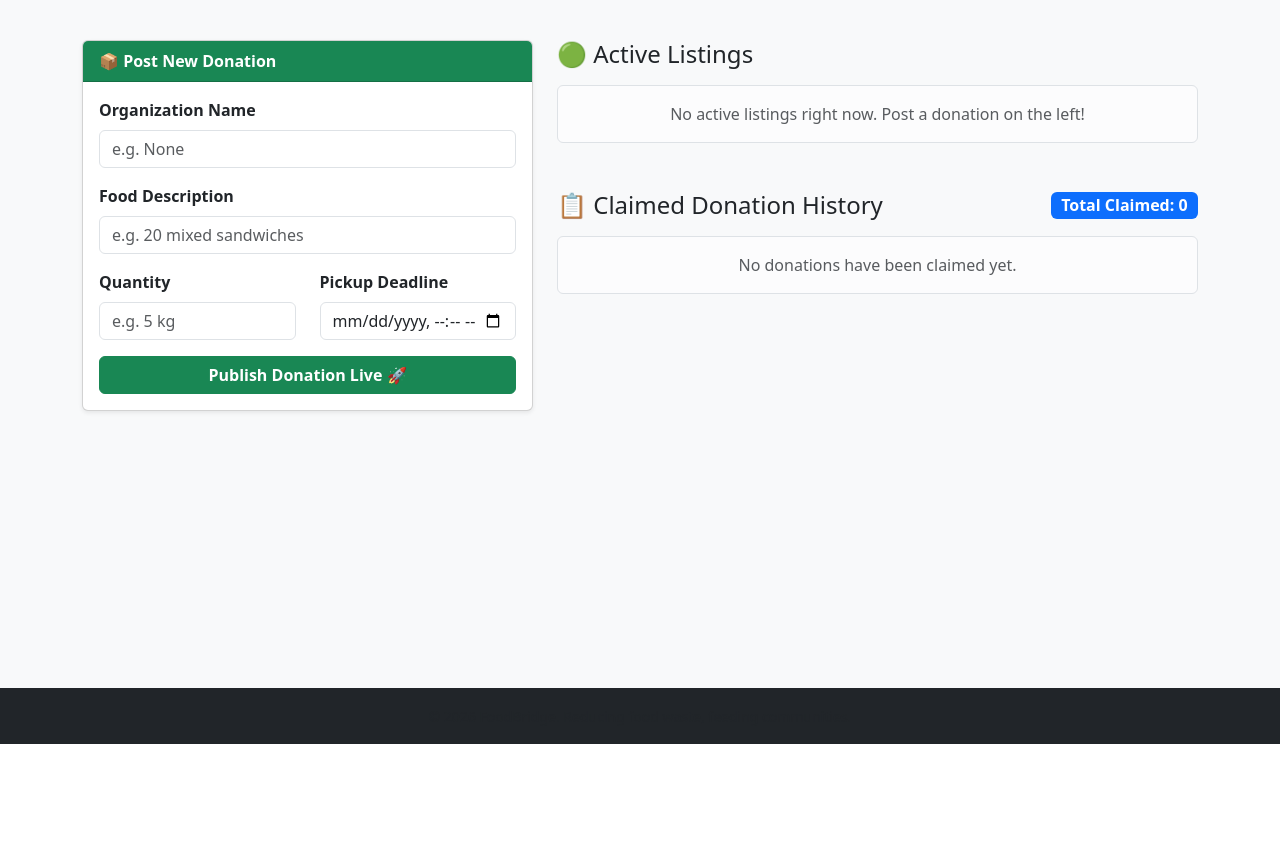
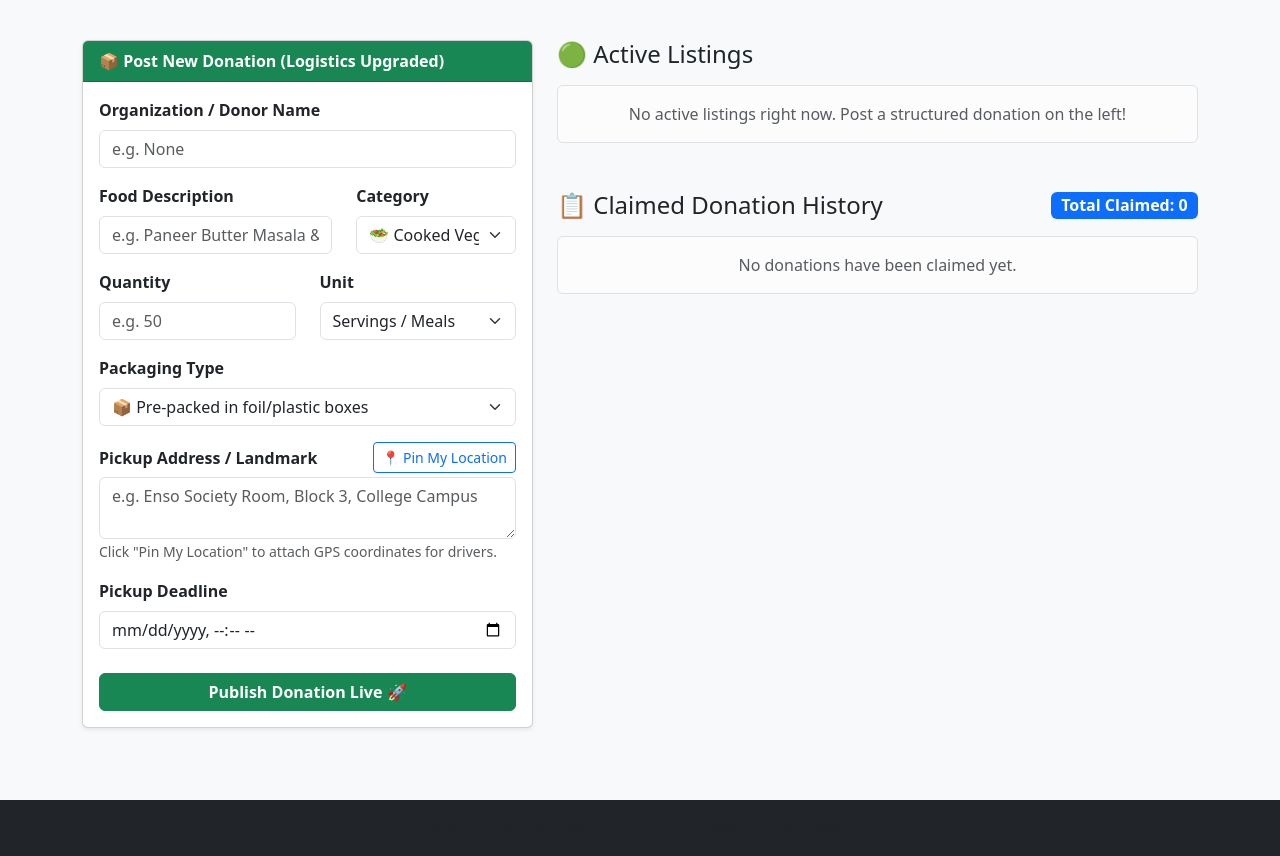
Before and after one commit to Vivekvib/FoodBridge, a Flask app: template templates/donor.html in a window 1280 px wide. Shown: the part 56-912 px from the top of the page. Before the commit the page ends 800 px from the top, so only its background shows below. Run offline with Flask 3, Linux system fonts and the light colour scheme; the template is opened without the code that fills it, so the values that code supplies are empty; some libraries are stand-ins or nearby versions.

Commit message:
Enhancing the donation form

```diff
--- a/app.py
+++ b/app.py
@@ -139,34 +139,69 @@ def index():
 @app.route('/donor', methods=['GET', 'POST'])
 @login_required
 def donor():
-    if session['role'] != 'donor':
-        flash("Access Denied: You are logged in as an NGO.", "warning")
+    if session.get('role') != 'donor':
+        flash("Unauthorized access.", "danger")
         return redirect(url_for('index'))
 
     if request.method == 'POST':
-        new_donation_id = execute_query(
-            'INSERT INTO donations (donor_id, org_name, food_item, quantity, expiry_datetime) VALUES (?, ?, ?, ?, ?)',
-            (session['user_id'], request.form['org_name'], request.form['food_item'], request.form['quantity'], request.form['expiry']),
-            commit=True,
-            return_id=True
+        # Grab structured form fields
+        org_name = request.form.get('org_name')
+        food_item = request.form.get('food_item')
+        category = request.form.get('category', 'Cooked Veg')
+
+        # Ensure quantity is stored as a clean integer
+        try:
+            quantity = int(request.form.get('quantity', 0))
+        except ValueError:
+            quantity = 0
+
+        unit = request.form.get('unit', 'Servings')
+        packaging_note = request.form.get('packaging_note', 'Not specified')
+        address = request.form.get('address', 'Address not provided')
+        expiry = request.form.get('expiry')
+
+        # Optional GPS coordinates from hidden form fields
+        latitude = request.form.get('latitude')
+        longitude = request.form.get('longitude')
+        lat_val = float(latitude) if latitude and latitude.strip() else None
+        lng_val = float(longitude) if longitude and longitude.strip() else None
+
+        if quantity <= 0:
+            flash("Please enter a valid quantity greater than 0.", "warning")
+            return redirect(url_for('donor'))
+
+        # Insert new structured listing into database
+        insert_query = """
+            INSERT INTO donations
+            (donor_id, org_name, food_item, category, quantity, unit, packaging_note, address, latitude, longitude, expiry_datetime, status)
+            VALUES (?, ?, ?, ?, ?, ?, ?, ?, ?, ?, ?, 'Active')
+        """
+        execute_query(
+            insert_query,
+            (
+                session['user_id'],
+                org_name,
+                food_item,
+                category,
+                quantity,
+                unit,
+                packaging_note,
+                address,
+                lat_val,
+                lng_val,
+                expiry
+            ),
+            commit=True
         )
 
-        # NOTIFY ALL NGOs about new donation
-        ngos = execute_query("SELECT id FROM users WHERE role = 'ngo'", fetchall=True)
-        for ngo in ngos:
-            msg = f"New Donation Alert: {request.form['food_item']} from {request.form['org_name']}"
-            execute_query(
-                'INSERT INTO notifications (user_id, message, type, related_id) VALUES (?, ?, ?, ?)',
-                (ngo['id'], msg, 'new_donation', new_donation_id),
-                commit=True
-            )
+        flash("Donation listed live with structured logistics data! 🚀", "success")
+        return redirect(url_for('donor'))
 
-        flash('Donation listed! NGOs have been notified.', 'success')
-
+    # GET request: fetch existing donations for this donor
     my_donations = execute_query(
-        'SELECT * FROM donations WHERE donor_id = ? ORDER BY created_at DESC',
+        "SELECT * FROM donations WHERE donor_id = ? ORDER BY id DESC",
         (session['user_id'],),
-        fetchall=True
+        fetch=True
     )
     return render_template('donor.html', my_donations=my_donations)
 
--- a/templates/donor.html
+++ b/templates/donor.html
@@ -2,34 +2,81 @@
 {% block content %}
 <div class="row mt-3">
 
-  <!-- LEFT COLUMN: Post New Donation Form -->
+  <!-- LEFT COLUMN: Upgraded Structured Donation Form -->
   <div class="col-md-5 mb-4">
     <div class="card shadow-sm">
       <div class="card-header bg-success text-white fw-bold">
-        📦 Post New Donation
+        📦 Post New Donation (Logistics Upgraded)
       </div>
       <div class="card-body">
-        <form method="POST" action="{{ url_for('donor') }}">
+        <form method="POST" action="{{ url_for('donor') }}" id="donationForm">
+
+          <!-- Hidden Fields for GPS Coordinates -->
+          <input type="hidden" name="latitude" id="latInput">
+          <input type="hidden" name="longitude" id="lngInput">
 
           <div class="mb-3">
-            <label class="form-label fw-semibold">Organization Name</label>
+            <label class="form-label fw-semibold">Organization / Donor Name</label>
             <input type="text" name="org_name" class="form-control" placeholder="e.g. {{ session.get('username') }}" required>
           </div>
 
-          <div class="mb-3">
-            <label class="form-label fw-semibold">Food Description</label>
-            <input type="text" name="food_item" class="form-control" placeholder="e.g. 20 mixed sandwiches" required>
+          <div class="row mb-3">
+            <div class="col-7">
+              <label class="form-label fw-semibold">Food Description</label>
+              <input type="text" name="food_item" class="form-control" placeholder="e.g. Paneer Butter Masala & Roti" required>
+            </div>
+            <div class="col-5">
+              <label class="form-label fw-semibold">Category</label>
+              <select name="category" class="form-select" required>
+                <option value="Cooked Veg">🥗 Cooked Veg</option>
+                <option value="Cooked Non-Veg">🍗 Cooked Non-Veg</option>
+                <option value="Raw Grains">🌾 Raw Grains</option>
+                <option value="Baked Goods">🍞 Baked Goods</option>
+                <option value="Beverages">🧃 Beverages</option>
+              </select>
+            </div>
           </div>
 
           <div class="row mb-3">
             <div class="col-6">
               <label class="form-label fw-semibold">Quantity</label>
-              <input type="text" name="quantity" class="form-control" placeholder="e.g. 5 kg" required>
+              <input type="number" name="quantity" class="form-control" placeholder="e.g. 50" min="1" required>
             </div>
             <div class="col-6">
-              <label class="form-label fw-semibold">Pickup Deadline</label>
-              <input type="datetime-local" name="expiry" class="form-control" required>
+              <label class="form-label fw-semibold">Unit</label>
+              <select name="unit" class="form-select" required>
+                <option value="Servings">Servings / Meals</option>
+                <option value="Kg">Kg</option>
+                <option value="Liters">Liters</option>
+                <option value="Boxes">Boxes / Packets</option>
+                <option value="Pieces">Pieces</option>
+              </select>
             </div>
+          </div>
+
+          <div class="mb-3">
+            <label class="form-label fw-semibold">Packaging Type</label>
+            <select name="packaging_note" class="form-select" required>
+              <option value="Pre-packed in containers">📦 Pre-packed in foil/plastic boxes</option>
+              <option value="Bulk vessels - bring containers">🍲 In bulk vessels (bring containers)</option>
+              <option value="Original manufacturer packaging">🏷️ Original manufacturer packaging</option>
+            </select>
+          </div>
+
+          <div class="mb-3">
+            <div class="d-flex justify-content-between align-items-center mb-1">
+              <label class="form-label fw-semibold mb-0">Pickup Address / Landmark</label>
+              <button type="button" class="btn btn-sm btn-outline-primary" id="geoBtn" onclick="getLocation()">
+                📍 Pin My Location
+              </button>
+            </div>
+            <textarea name="address" class="form-control" rows="2" placeholder="e.g. Enso Society Room, Block 3, College Campus" required></textarea>
+            <small class="text-muted" id="geoStatus">Click "Pin My Location" to attach GPS coordinates for drivers.</small>
+          </div>
+
+          <div class="mb-4">
+            <label class="form-label fw-semibold">Pickup Deadline</label>
+            <input type="datetime-local" name="expiry" class="form-control" required>
           </div>
 
           <button type="submit" class="btn btn-success w-100 fw-bold">
@@ -54,23 +101,33 @@
           <div class="card-body">
             <div class="d-flex justify-content-between align-items-start mb-2">
               <div>
+                <span class="badge bg-light text-dark border mb-1">{{ d.category }}</span>
                 <h5 class="card-title text-success mb-1">{{ d.food_item }}</h5>
-                <small class="text-muted">
-                  Qty: {{ d.quantity }} | Expires: {{ (d.expiry_datetime | string)[:16] if d.expiry_datetime else '' }}
-                </small>
+                <div class="fw-semibold">
+                  Qty: {{ d.quantity }} {{ d.unit }} &bull;
+                  <small class="text-muted">Expires: {{ (d.expiry_datetime | string)[:16] if d.expiry_datetime else '' }}</small>
+                </div>
               </div>
               <span class="badge bg-success">Active (Listed)</span>
+            </div>
+
+            <div class="bg-light p-2 rounded mb-2" style="font-size: 0.85rem;">
+              <div><strong>📍 Address:</strong> {{ d.address }}</div>
+              <div><strong>📦 Packaging:</strong> {{ d.packaging_note }}</div>
+              {% if d.latitude and d.longitude %}
+                <div class="text-primary mt-1">✓ GPS Location Pinned</div>
+              {% endif %}
             </div>
 
             <hr class="my-2">
 
             <div class="d-flex justify-content-between align-items-center">
               <small class="text-muted">
-                Posted on: {{ (d.created_at | string)[:16] if d.created_at else '' }}
+                Posted: {{ (d.created_at | string)[:16] if d.created_at else '' }}
               </small>
 
               <div class="d-flex gap-2">
-                <!-- Delete/Cancel Listing Button -->
+                <!-- Delete Listing Button -->
                 <form method="POST" action="{{ url_for('delete_donation', donation_id=d.id) }}"
                       onsubmit="return confirm('Remove this listing?');">
                   <button type="submit" class="btn btn-outline-danger btn-sm">
@@ -90,15 +147,13 @@
 
     {% if active_count.val == 0 %}
       <div class="alert alert-light border text-center text-muted mb-4">
-        No active listings right now. Post a donation on the left!
+        No active listings right now. Post a structured donation on the left!
       </div>
     {% endif %}
 
-    <!-- 2. CLAIMED DONATION HISTORY (Compact Log) -->
+    <!-- 2. CLAIMED DONATION HISTORY -->
     <div class="d-flex justify-content-between align-items-center mt-5 mb-3">
       <h4 class="mb-0">📋 Claimed Donation History</h4>
-
-      <!-- Counter Badge for Completed Donations -->
       {% set claimed_count = namespace(val=0) %}
       {% for d in my_donations %}
         {% if d.status|lower == 'claimed' %}
@@ -113,15 +168,12 @@
         {% for d in my_donations %}
           {% if d.status|lower == 'claimed' %}
             <div class="list-group-item d-flex justify-content-between align-items-center py-3">
-              <!-- Item Details -->
               <div class="me-3">
                 <div class="fw-bold text-dark">{{ d.food_item }}</div>
                 <div class="text-muted" style="font-size: 0.85rem;">
-                  Qty: {{ d.quantity }} &bull; Posted: {{ (d.created_at | string)[:16] if d.created_at else '' }}
+                  Qty: {{ d.quantity }} {{ d.unit }} &bull; Posted: {{ (d.created_at | string)[:16] if d.created_at else '' }}
                 </div>
               </div>
-
-              <!-- Actions -->
               <div class="d-flex align-items-center gap-2">
                 <span class="badge bg-light text-primary border">Claimed</span>
                 <a href="{{ url_for('chat', donation_id=d.id) }}" class="btn btn-primary btn-sm d-flex align-items-center">
@@ -140,4 +192,38 @@
 
   </div>
 </div>
+
+<!-- HTML5 Geolocation Script -->
+<script>
+function getLocation() {
+  const statusEl = document.getElementById("geoStatus");
+  const btnEl = document.getElementById("geoBtn");
+
+  if (!navigator.geolocation) {
+    statusEl.innerText = "Geolocation is not supported by your browser.";
+    return;
+  }
+
+  btnEl.disabled = true;
+  btnEl.innerText = "📍 Pinning...";
+  statusEl.innerText = "Locating...";
+
+  navigator.geolocation.getCurrentPosition(
+    (position) => {
+      document.getElementById("latInput").value = position.coords.latitude;
+      document.getElementById("lngInput").value = position.coords.longitude;
+      statusEl.innerHTML = `<span class="text-success fw-bold">✓ Location pinned (${position.coords.latitude.toFixed(4)}, ${position.coords.longitude.toFixed(4)})</span>`;
+      btnEl.innerText = "✓ Pinned";
+      btnEl.classList.remove("btn-outline-primary");
+      btnEl.classList.add("btn-success");
+      btnEl.disabled = false;
+    },
+    (error) => {
+      statusEl.innerHTML = `<span class="text-danger">Could not get location: ${error.message}</span>`;
+      btnEl.innerText = "📍 Try Again";
+      btnEl.disabled = false;
+    }
+  );
+}
+</script>
 {% endblock %}
```
Also changed, not shown: migrate_db.py (added, +60 -0 lines), foodbridge.db.
